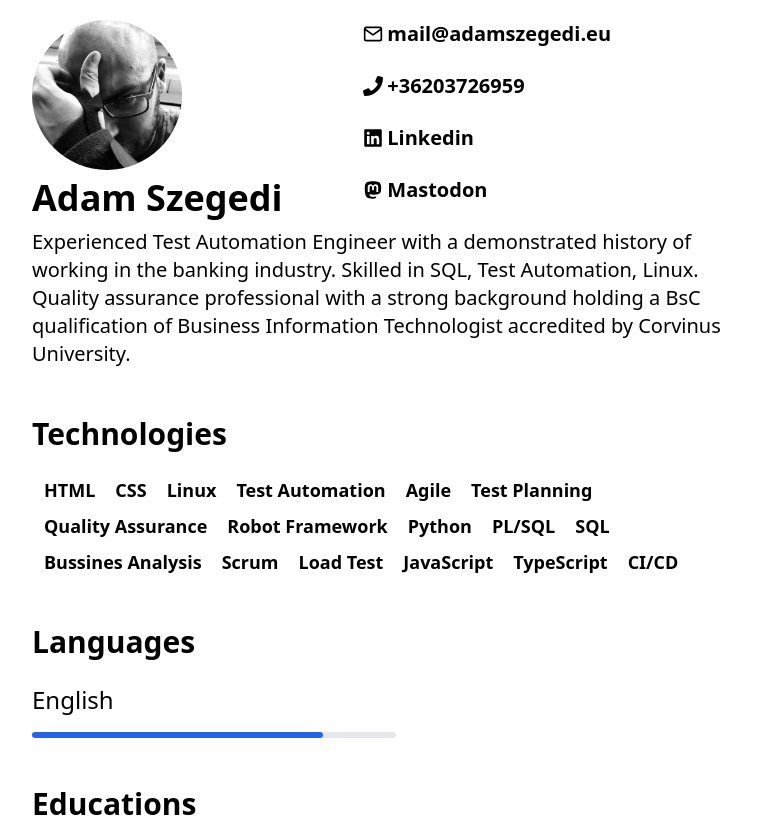
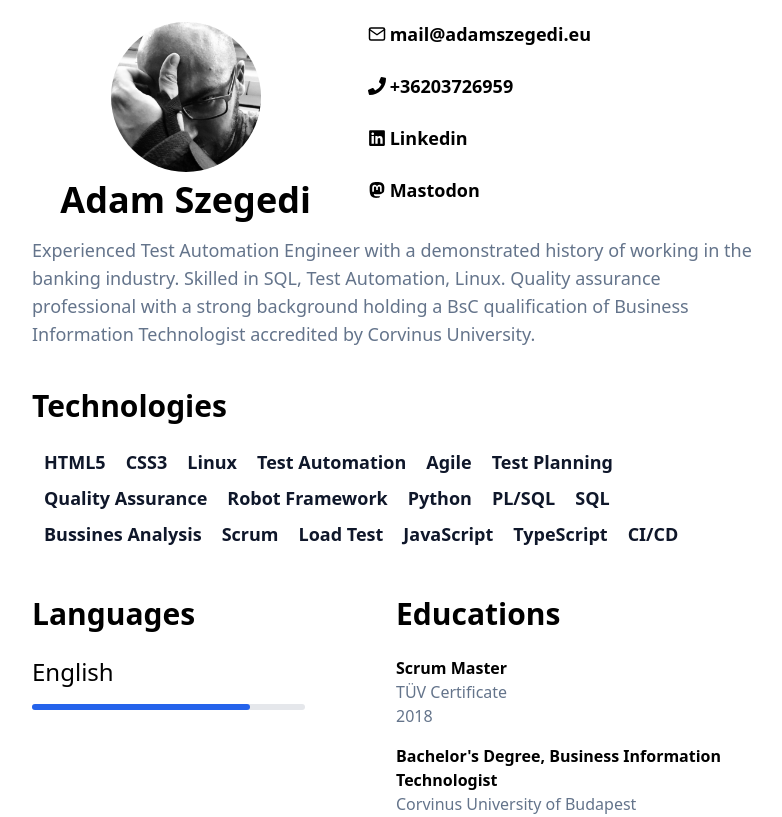
Before and after one commit to adamszegedi/onlinecv-next, a Next.js app: page / in a window 1280 px wide. Shown: the top 817 px of the page, without its empty margins (244-1026 px from the left). Built offline with nearby package versions, Linux system fonts and the light colour scheme.

Commit message:
layout changes, dark mode implemented based on user os settings

```diff
--- a/pages/_app.tsx
+++ b/pages/_app.tsx
@@ -30,13 +30,22 @@ export default function Cv() {
         <meta name="twitter:description" content={short_bio} key="twitterdesc" />
         <meta name="description" content={short_bio} />
         </Head>
-      <div className='w-2/3 m-auto p-5 max-w-3xl'>
+        <div className='w-full h-full dark:bg-slate-800 dark:text-white'>
+
+      <div className='md:w-full xl:w-2/3 m-auto p-5 max-w-3xl'>
         <Header name={name} bio={short_bio} src={src} contacts={contacts}/>
         <SkillList listOfSkills={skills} />
-        <LanguageList listOfLanguage={languages} />
-        <EducationList listOfEducation={school}/>
+        <div className='flex flex-row'>
+          <div className='basis-1/2'>
+            <LanguageList listOfLanguage={languages} />
+          </div>
+          <div className='basis-1/2'>
+            <EducationList listOfEducation={school}/>
+          </div>
+        </div>
         <ExperienceList listOfExperience={work} />
       </div>
+        </div>
     </>
   );
 }
--- a/pages/data/cv_data.json
+++ b/pages/data/cv_data.json
@@ -5,8 +5,8 @@
     "job_title": "Test Engineer",
     "short_bio": "Experienced Test Automation Engineer with a demonstrated history of working in the banking industry. Skilled in SQL, Test Automation, Linux. Quality assurance professional with a strong background holding a BsC qualification of Business Information Technologist accredited by Corvinus University.",
     "skills": [
-      "HTML",
-      "CSS",
+      "HTML5",
+      "CSS3",
       "Linux",
       "Test Automation",
       "Agile",
--- a/pages/elements/contact/contact.tsx
+++ b/pages/elements/contact/contact.tsx
@@ -17,7 +17,7 @@ const contactIcons = new Map<contactType, IconType>([
 
 const Contact = ({ contact }: {contact: ContactData}): JSX.Element => {
   const icon: IconType = (contactIcons.get(contact.type as contactType) ? contactIcons.get(contact.type as contactType): GrDocumentMissing)!;
-  return <div className='mb-6 ml-6'>
+  return <div className='mb-6 content-baseline'>
     <a href={contact.data} rel={contact.rel} className="flex items-center">
         {React.createElement(icon)}
         <p className='pl-1'>
--- a/pages/elements/contact/list.tsx
+++ b/pages/elements/contact/list.tsx
@@ -2,7 +2,7 @@ import Contact,{ ContactData } from './contact';
 
 const ContactList = ({ listOfContacts }: {listOfContacts: ContactData[]}) => {
   const elements = listOfContacts.map((value: ContactData) => <Contact contact={value} key={value.data} />);
-  return <div className='font-semibold flex flex-col text-xl basis-2/4 m-auto'>
+  return <div className='font-semibold flex flex-col text-lg basis-2/4 mb-2 lg:m-auto'>
           {elements}
         </div>;
   };
--- a/pages/elements/education/education.tsx
+++ b/pages/elements/education/education.tsx
@@ -3,8 +3,8 @@ export interface EducationData {school: string, title: string, date:string};
 const Education = ({ education }: {education: EducationData}) => (
   <div className="mb-4">
     <p className="font-semibold">{education.title}</p>
-    <p className="font-normal">{education.school}</p>
-    <p className="font-light">{education.date}</p>
+    <p className="font-normal text-slate-500 dark:text-slate-400">{education.school}</p>
+    <p className="font-light text-slate-500 dark:text-slate-400">{education.date}</p>
   </div>
 );
 
--- a/pages/elements/experience/experience.tsx
+++ b/pages/elements/experience/experience.tsx
@@ -6,7 +6,7 @@ const Experience = ({ experience }: {experience: ExperienceData}) => (
       {experience.company+' - '+experience.job_title}
     </p>
     <p className="font-semibold">{experience.date}</p>
-    <p >{experience.responsibility}</p>
+    <p className="text-slate-500 dark:text-slate-400">{experience.responsibility}</p>
   </div>
 );
 
--- a/pages/elements/header.tsx
+++ b/pages/elements/header.tsx
@@ -8,20 +8,20 @@ interface HeaderData {"name":string, "bio":string, "src": string, "contacts": Co
 export default function Header({ name, bio, src, contacts }: HeaderData) {
   return (
     <>
-        <header className='flex flex-wra'>
-          <picture className='basis-1/4 rounded-full min-w-fit'>
+        <header className='flex flex-wrap'>
+          <picture className='basis-1/4 rounded-full min-w-fit m-auto mb-2'>
             <Image
             src={profilePic}
             alt="Adam Szegedi"
-            style={{objectFit:"contain", width: "150px", height: "auto", borderRadius: "9999px"}}
+            style={{objectFit:"contain", width: "150px", height: "auto", borderRadius: "9999px", margin: "auto"}}
             />
-        <h1 className='font-bold text-4xl mt-2'>
-          {name}
-        </h1>
+            <h1 className='font-bold text-4xl mt-2'>
+              {name}
+            </h1>
           </picture>
           <ContactList listOfContacts={contacts}/>
         </header>
-      <section className='text-xl'>{bio}</section>
+      <section className='text-lg mt-2 text-slate-500 dark:text-slate-400'>{bio}</section>
     </>
   );
 }
--- a/pages/elements/language/language.tsx
+++ b/pages/elements/language/language.tsx
@@ -13,7 +13,7 @@ const Language = ({ language }: {language: LanguageData}) => (
     <div className="text-2xl mt-6 mb-4">
       {language.name}
     </div>
-    <div className="w-1/2">
+    <div className="w-3/4">
         <div className="w-full bg-gray-200 rounded-full h-1.5 mb-4 dark:bg-gray-700">
         <div className="bg-blue-600 h-1.5 rounded-full dark:bg-blue-500" style={{width: language.skill/5*100+'%'}}></div>
       </div>
--- a/pages/elements/skills/list.tsx
+++ b/pages/elements/skills/list.tsx
@@ -1,7 +1,7 @@
 import Skill from './skill';
 
 const SkillList = ({ listOfSkills }: {listOfSkills:string[]}) => (
-  <section className='mt-12'>
+  <section className='mt-10'>
     <p className='font-semibold text-3xl'>Technologies</p>
     <ul className='list-none flex flex-wrap gap-2 text-lg font-semibold mt-6'>
       {listOfSkills.map((skill) => <Skill text={skill} key={skill} />)}
--- a/pages/elements/skills/skill.tsx
+++ b/pages/elements/skills/skill.tsx
@@ -1,5 +1,5 @@
 const Skill = ({ text }: {text:string}) => (
-  <li className="ml-3">{text}</li>
+  <li className="ml-3 text-slate-900 dark:text-slate-400">{text}</li>
 );
 
 export default Skill;
--- a/styles/cv.css
+++ b/styles/cv.css
@@ -1,3 +1,8 @@
 @tailwind base;
 @tailwind components;
 @tailwind utilities;
+
+* {
+    -webkit-print-color-adjust: exact !important;   /* Chrome, Safari 6 – 15.3, Edge */
+    print-color-adjust: exact !important;           /* Firefox 97+, Safari 15.4+ */
+}
```
